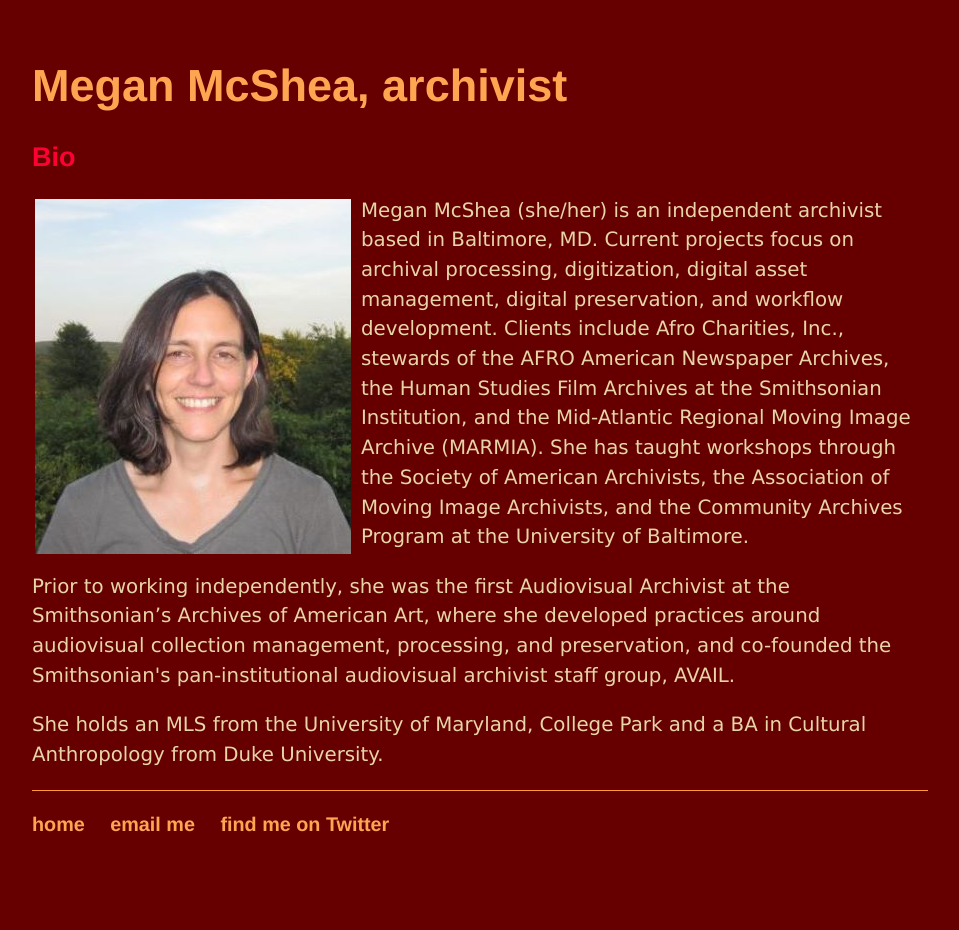
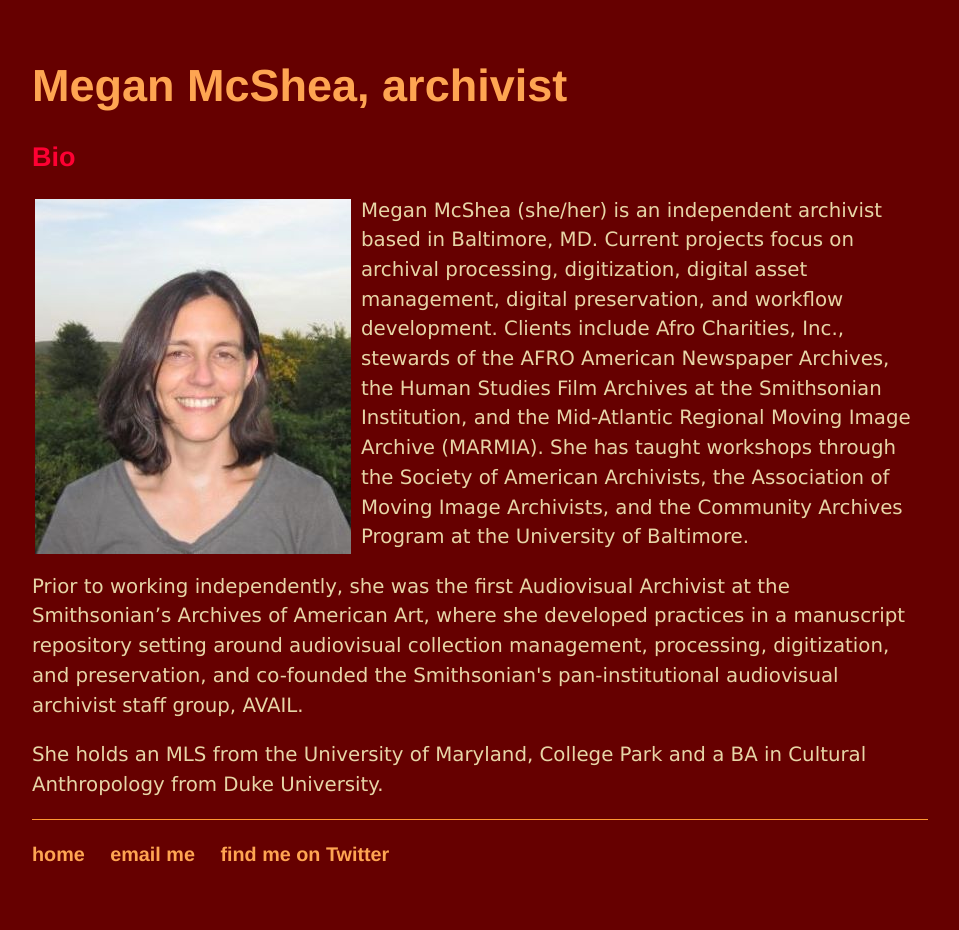
Before and after one commit to megan-mcshea/megan-mcshea.github.io, a Jekyll site: the page built from archivistbio.html, in a window 1280 px wide. Shown: the whole page, without its empty margins (160-1119 px from the left). Built offline with Jekyll 4.4.1, drawn with Linux system fonts in a browser that asks for light colours; before the commit the page ends 900 px from its top, so only the background shows below that.

Commit message:
Update archivistbio.html

```diff
--- a/archivistbio.html
+++ b/archivistbio.html
@@ -5,8 +5,8 @@ title: Megan McShea, archivist
 <div class="blurb">
 	<h1><a href="./">Megan McShea, archivist</a></h1>
   <h2>Bio</h2>
-  <p><img src="https://megan-mcshea.github.io/MMsmall.JPG" alt="Megan at Shakemore, photo by Teresa Duggan" style="float:left;max-width:50%;padding:3px 10px 8px 3px;width=60;">
+  <p><img src="https://megan-mcshea.github.io/MMsmall.JPG" alt="Megan at Shakemore, photo by Teresa Duggan" style="float:left;max-width:50%;padding:3px 10px 8px 3px;width=50;">
 	  Megan McShea (she/her) is an independent archivist based in Baltimore, MD. Current projects focus on archival processing, digitization, digital asset management, digital preservation, and workflow development. Clients include Afro Charities, Inc., stewards of the AFRO American Newspaper Archives, the Human Studies Film Archives at the Smithsonian Institution, and the Mid-Atlantic Regional Moving Image Archive (MARMIA). She has taught workshops through the Society of American Archivists, the Association of Moving Image Archivists, and the Community Archives Program at the University of Baltimore. </p>
-	  <p>Prior to working independently, she was the first Audiovisual Archivist at the Smithsonian’s Archives of American Art, where she developed practices around audiovisual collection management, processing, and preservation, and co-founded the Smithsonian's pan-institutional audiovisual archivist staff group, AVAIL. </p>
+	  <p>Prior to working independently, she was the first Audiovisual Archivist at the Smithsonian’s Archives of American Art, where she developed practices in a manuscript repository setting around audiovisual collection management, processing, digitization, and preservation, and co-founded the Smithsonian's pan-institutional audiovisual archivist staff group, AVAIL. </p>
 		  <p>She holds an MLS from the University of Maryland, College Park and a BA in Cultural Anthropology from Duke University.</p>
   </div><!-- /.blurb -->
```
